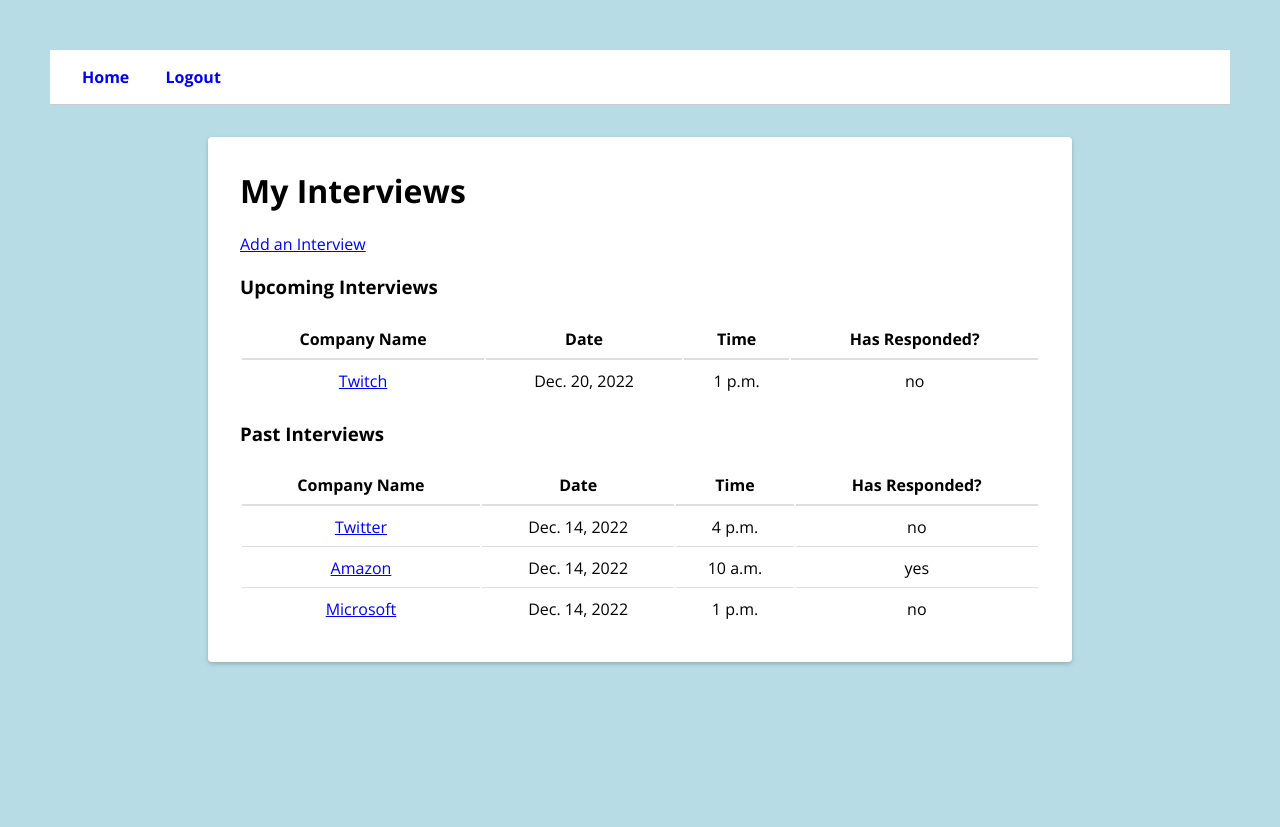
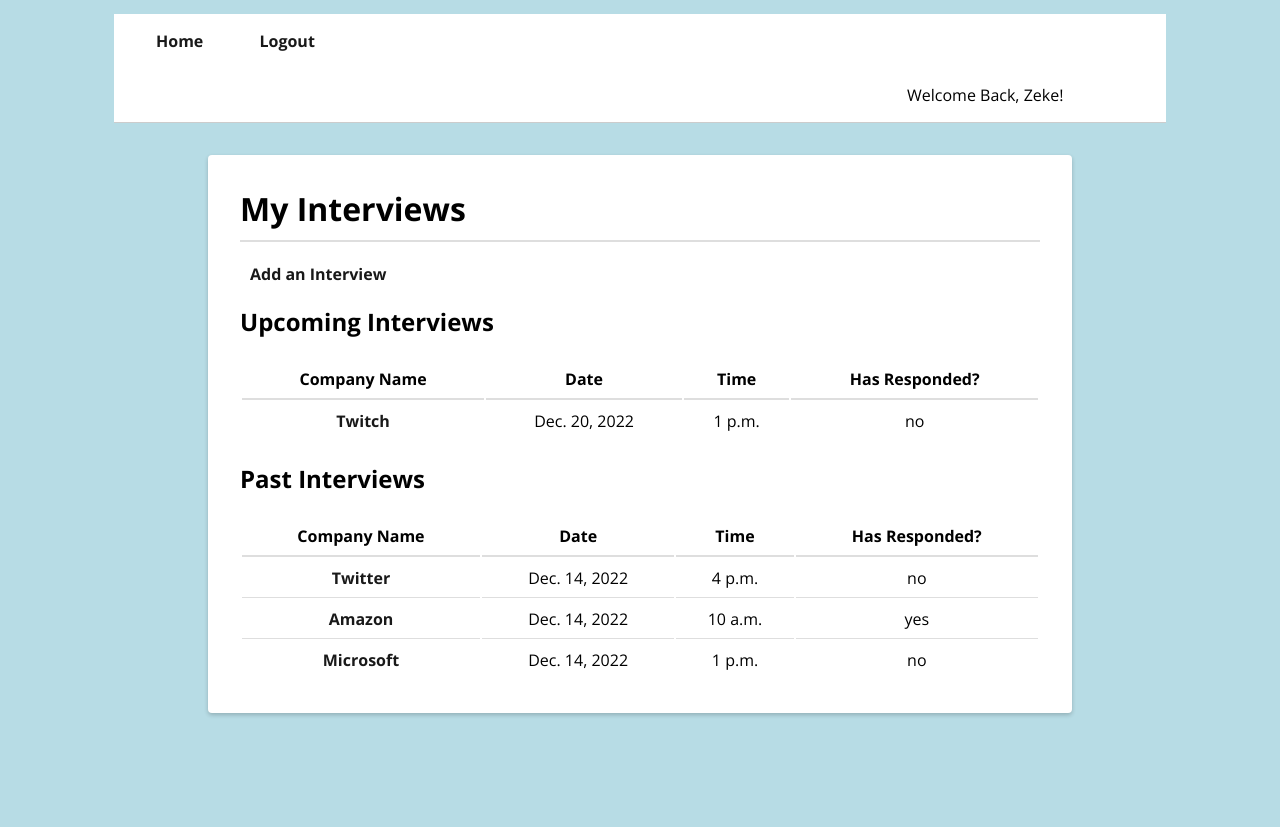
Before and after one commit to aphamdev/inner-view, a Django app: page /tracker/ in a window 1280 px wide. Before the commit the page ends 665 px from the top, so only its background shows below. Run offline with Django 4.2, Linux system fonts and the light colour scheme; a user stored in the database is signed in; data comes from the database, SQL or seed files in the repository; both versions use the stored data as it was after the commit.

Commit message:
Updated CSS, Format, and interview instances

```diff
--- a/accounts/templates/accounts/signup.html
+++ b/accounts/templates/accounts/signup.html
@@ -4,7 +4,7 @@
     Sign up
 {% endblock title %}
 {% block content %}
-    <main>
+    <main class="LoginFormat">
         <div class="signup-form">
             <img src="https://cdn-icons-png.flaticon.com/128/1177/1177568.png" class="avatar2">
             <h1>Signup</h1>
--- a/tracker/static/css/tracker.css
+++ b/tracker/static/css/tracker.css
@@ -5,7 +5,13 @@
   font-family: 'Open Sans', sans-serif;
   font-size: 16px;
   margin: 0;
-  padding: 50px;
+  padding: 114px;
+}
+.LoginFormat {
+  font-family: 'Open Sans', sans-serif;
+  font-size: 16px;
+  margin: 0;
+  padding: 118px;
 }
 
 select {
@@ -26,7 +32,7 @@
   border-bottom: 1px solid #CCC;
   box-sizing: border-box;
   list-style: none;
-  margin-top: 0;
+  margin-top: -100px;
   margin-bottom: 2em;
   padding: 0 0 0 1em;
 }
@@ -205,20 +211,58 @@
     text-align: center;
 }
 
+/* Login Page Welcome */
+#Welcome {
+  margin-bottom: 98px;
+  margin-top: -87px;
+  text-align: center;
+  font-weight: bolder;
+}
+
 /*  Avatar Picture  */
 .avatar {
     width: 100px;
     height: 100px;
     border-radius: 50%;
     position: absolute;
-    top: 14px;
-    left: calc(49% - 50px);
+    top: 147px;
+    left: calc(50% - 50px);
 }
 .avatar2 {
   width: 100px;
   height: 100px;
   border-radius: 50%;
   position: absolute;
-  top: 14px;
+  top: 98px;
   left: calc(50% - 50px);
 }
+
+.center-text {
+  text-align: center;
+}
+
+a {
+  text-decoration: none;
+  /* background-color: #69bed3; */
+  color: rgb(25, 25, 25);
+  font-weight: bold;
+  padding-left: 10px;
+  padding-right: 10px;
+  padding-top: 5px;
+  padding-bottom: 5px;
+  border-radius: 10px;
+}
+
+a:hover {
+  background-color: rgb(226, 226, 228);
+}
+
+.UserFormat {
+  margin-left: 75%;
+}
+
+#InterviewBorder {
+  border-bottom: 2px solid #DEDEDE;
+  padding-bottom: 10px;
+
+}
--- a/tracker/templates/base.html
+++ b/tracker/templates/base.html
@@ -20,6 +20,7 @@
                         <li>
                             <a href="{% url 'logout' %}">Logout</a>
                         </li>
+                        <li class="UserFormat">Welcome Back, {{ user|title }}! </li>
                     {% endif %}
                 </ul>
             </nav>
--- a/tracker/templates/tracker/detail.html
+++ b/tracker/templates/tracker/detail.html
@@ -21,7 +21,6 @@
                         <th>Time</th>
                     </thead>
                     <tbody>
-                        {% comment %} {% for item in show_interview %} {% endcomment %}
                             <tr>
                                 <td> <a href="{{ show_interview.job_link }}" target="_blank">
                                     {{ show_interview.company_name }} </a>
@@ -32,7 +31,6 @@
                                 <td>{{ show_interview.time }}</td>
                                 <td>{{ show_interview.responded|yesno }}</td>
                             </tr>
-                        {% comment %} {% endfor %} {% endcomment %}
                     </tbody>
                 </table>
                 <h3> Notes </h3>
--- a/tracker/templates/tracker/interview_list.html
+++ b/tracker/templates/tracker/interview_list.html
@@ -7,14 +7,14 @@
 {% block content %}
 <main>
     <div class="project-list">
-        <h1>My Interviews</h1>
+        <h1 id="InterviewBorder">My Interviews</h1>
          <p>
             <a href="{% url 'create_interview' %}">Add an Interview</a>
         </p>
         {% if interviews|length == 0 %}
             <p>You don't have any interviews scheduled.</p>
         {% else %}
-            <h3>Upcoming Interviews</h3>
+            <h2>Upcoming Interviews</h2>
             <table>
                 <thead>
                     <th>Company Name</th>
@@ -24,7 +24,7 @@
                 </thead>
                 <tbody>
                     {% for interview in interviews %}
-                        {% if interview.date > today_date %}
+                        {% if interview.date >= today_date %}
                         <tr>
                             <td>
                                 <a href="{% url 'show_interview' interview.id %}">{{ interview.company_name }}</a>
@@ -43,7 +43,7 @@
                     {% endfor %}
                 </tbody>
             </table>
-            <h3>Past Interviews</h3>
+            <h2>Past Interviews</h2>
             <table>
                 <thead>
                     <th>Company Name</th>
```
Also changed, not shown: accounts/templates/accounts/login.html (+6 -8 lines), db.sqlite3.
